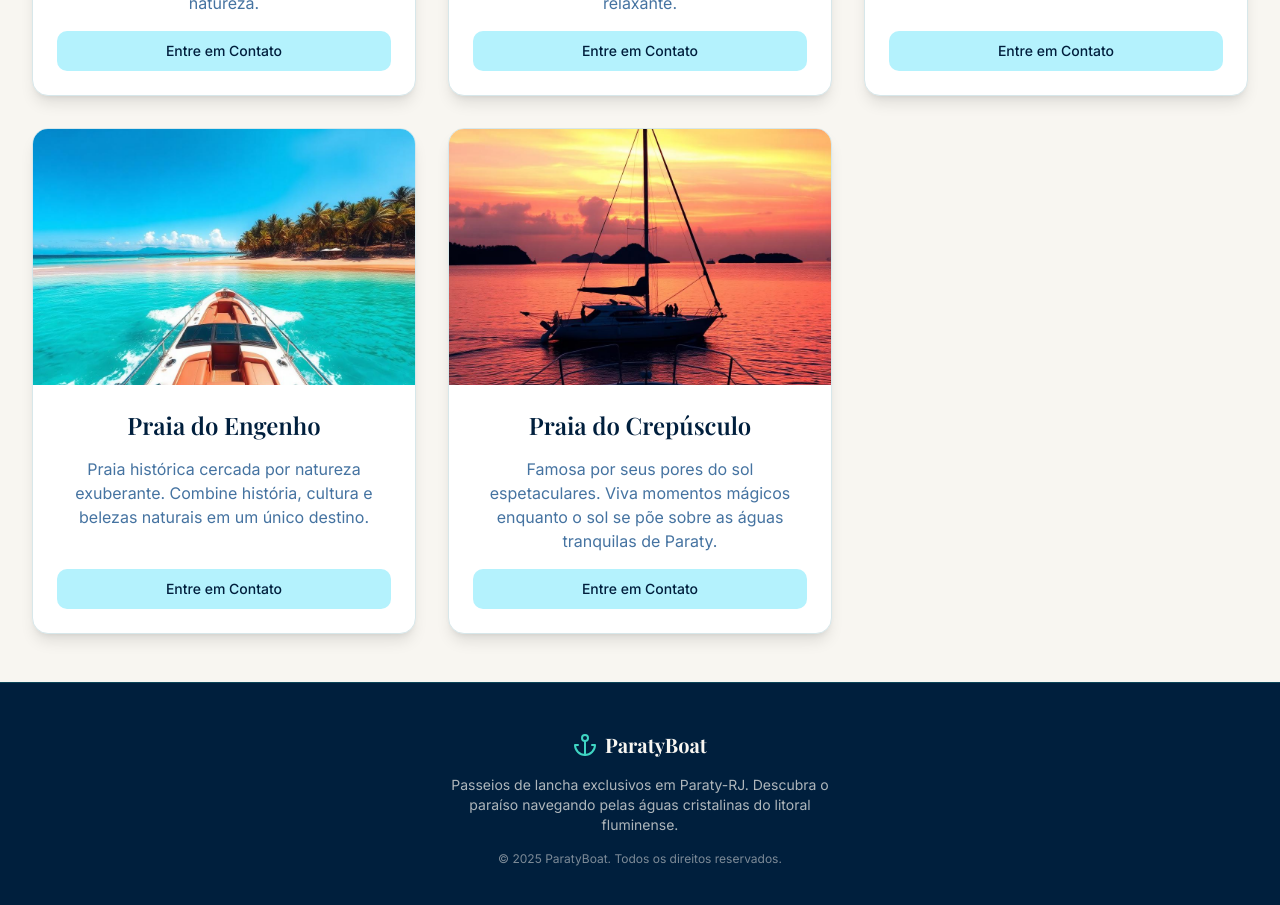
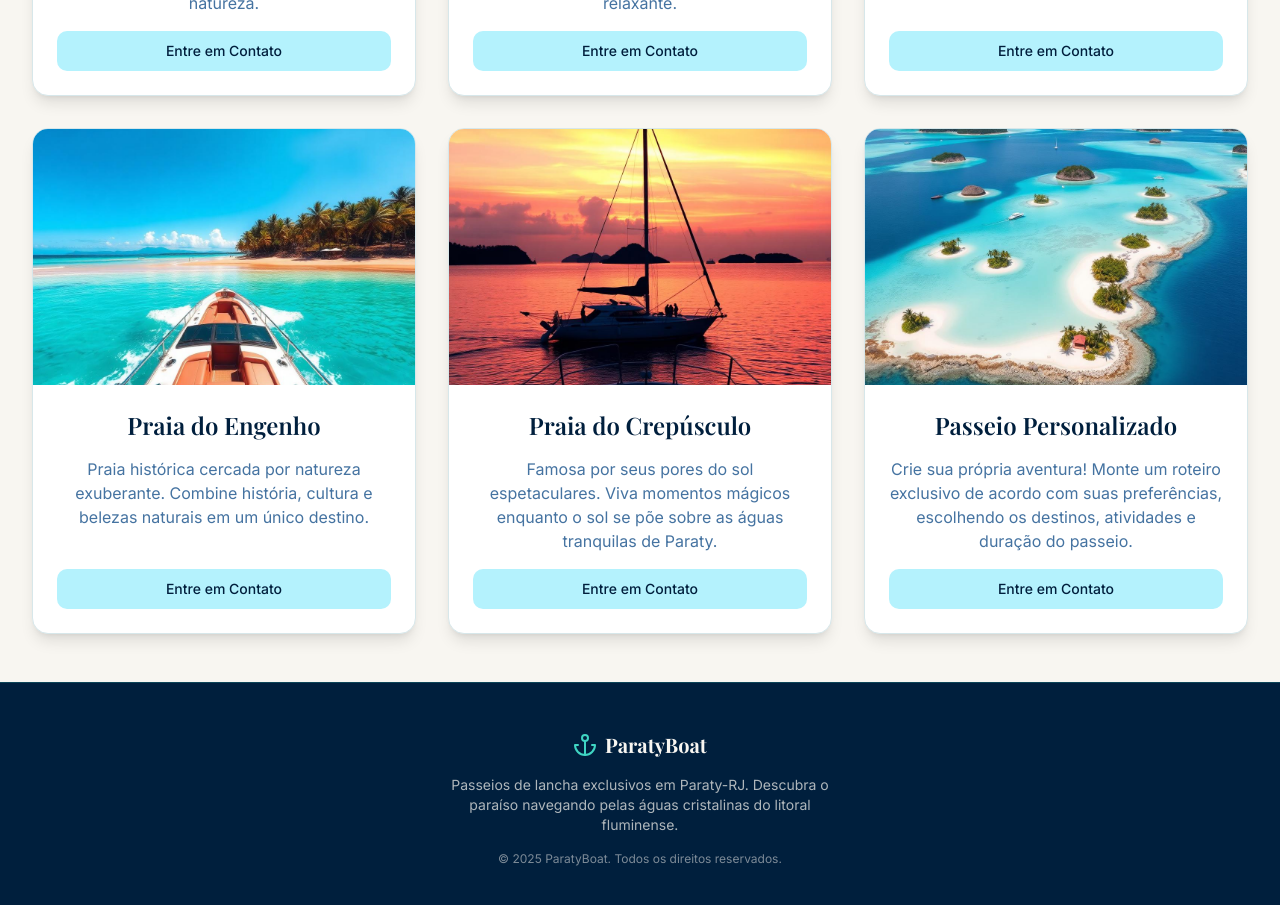
Before and after one commit to Nenkkyou/paraty-sea-dreams, a React (Vite) app: page /roteiros in a window 1280 px wide. Shown: the part 1340-2245 px from the top of the page. Built offline with nearby package versions, Linux system fonts and the light colour scheme.

Commit message:
feat: Add "Passeio Personalizado" route

```diff
--- a/src/i18n/locales/en.json
+++ b/src/i18n/locales/en.json
@@ -80,6 +80,10 @@
       "praiaCrepusculo": {
         "nome": "Crepúsculo Beach",
         "descricao": "Famous for its spectacular sunsets. Experience magical moments as the sun sets over the tranquil waters of Paraty."
+      },
+      "passeioPersonalizado": {
+        "nome": "Personalized Tour",
+        "descricao": "Create your own adventure! Design an exclusive itinerary according to your preferences, choosing destinations, activities, and tour duration."
       }
     }
   },
--- a/src/i18n/locales/es.json
+++ b/src/i18n/locales/es.json
@@ -80,6 +80,10 @@
       "praiaCrepusculo": {
         "nome": "Playa del Crepúsculo",
         "descricao": "Famosa por sus espectaculares puestas de sol. Vive momentos mágicos mientras el sol se pone sobre las aguas tranquilas de Paraty."
+      },
+      "passeioPersonalizado": {
+        "nome": "Tour Personalizado",
+        "descricao": "¡Crea tu propia aventura! Diseña un itinerario exclusivo según tus preferencias, eligiendo destinos, actividades y duración del paseo."
       }
     }
   },
--- a/src/i18n/locales/fr.json
+++ b/src/i18n/locales/fr.json
@@ -80,6 +80,10 @@
       "praiaCrepusculo": {
         "nome": "Plage du Crépuscule",
         "descricao": "Célèbre pour ses couchers de soleil spectaculaires. Vivez des moments magiques pendant que le soleil se couche sur les eaux tranquilles de Paraty."
+      },
+      "passeioPersonalizado": {
+        "nome": "Circuit Personnalisé",
+        "descricao": "Créez votre propre aventure ! Concevez un itinéraire exclusif selon vos préférences, en choisissant les destinations, les activités et la durée de l'excursion."
       }
     }
   },
--- a/src/i18n/locales/pt.json
+++ b/src/i18n/locales/pt.json
@@ -80,6 +80,10 @@
       "praiaCrepusculo": {
         "nome": "Praia do Crepúsculo",
         "descricao": "Famosa por seus pores do sol espetaculares. Viva momentos mágicos enquanto o sol se põe sobre as águas tranquilas de Paraty."
+      },
+      "passeioPersonalizado": {
+        "nome": "Passeio Personalizado",
+        "descricao": "Crie sua própria aventura! Monte um roteiro exclusivo de acordo com suas preferências, escolhendo os destinos, atividades e duração do passeio."
       }
     }
   },
--- a/src/pages/Roteiros.tsx
+++ b/src/pages/Roteiros.tsx
@@ -17,6 +17,7 @@ const Roteiros = () => {
     { key: 'praiaSobrado', image: 'roteiro-por-do-sol.jpg' },
     { key: 'praiaEngenho', image: 'roteiro-lagoa-azul.jpg' },
     { key: 'praiaCrepusculo', image: 'roteiro-por-do-sol.jpg' },
+    { key: 'passeioPersonalizado', image: 'roteiro-ilhas-paradisiacas.jpg' },
   ];
 
   return (
```
